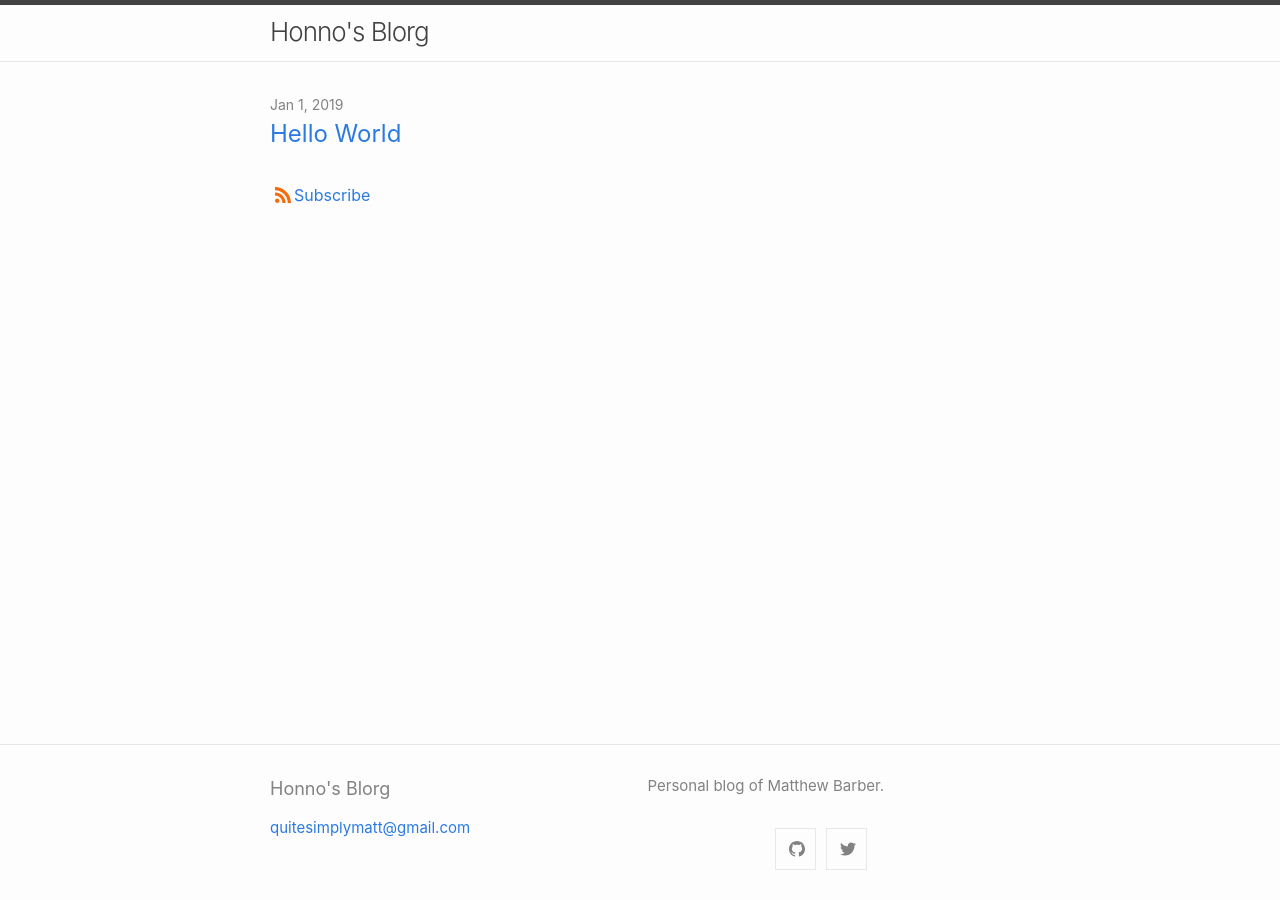
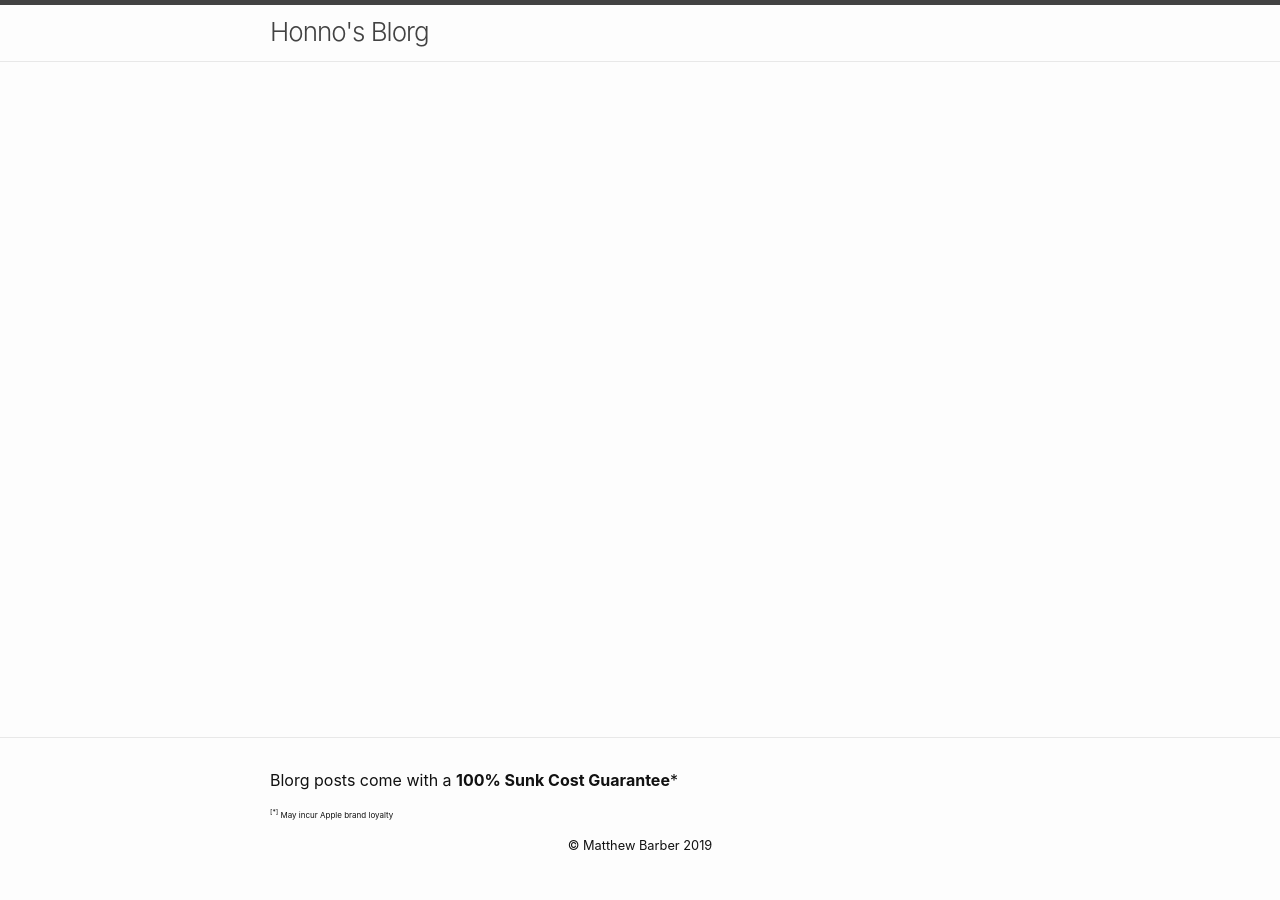
Before and after one commit to honno/gzip-quine, a Jekyll site: the page built from index.md, in a window 1280 px wide. Built offline with Jekyll 4.4.1, drawn with Linux system fonts in a browser that asks for light colours.

Commit message:
minima changes

```diff
--- a/_includes/footer.html
+++ b/_includes/footer.html
@@ -2,29 +2,10 @@
   <data class="u-url" href="{{ "/" | relative_url }}"></data>
 
   <div class="wrapper">
+      <p>Blorg posts come with a <strong>100% Sunk Cost Guarantee</strong>*</p>
+      <p style="font-size: .5rem"><sup>[*]</sup> May incur Apple brand loyalty</p>
 
-    <div class="footer-col-wrapper">
-      <div class="footer-col one-half">
-      <h2 class="footer-heading">{{ site.title | escape }}</h2>
-        <ul class="contact-list">
-          <li class="p-name">
-            {%- if site.author -%}
-              {{ site.author | escape }}
-            {%- endif -%}
-            </li>
-            {%- if site.email -%}
-            <li><a class="u-email" href="mailto:{{ site.email }}">{{ site.email }}</a></li>
-            {%- endif -%}
-        </ul>
-      </div>
-
-      <div class="footer-col one-half">
-        <p>{{- site.description | escape -}}</p>
-      </div>
-
-      <div class="social-links">
-        {%- include social.html -%}
-      </div>
+      <p align="center" style="font-size: .8rem">&copy; Matthew Barber {{ 'now' | date: "%Y" }}</p>
     </div>
 
   </div>
--- a/_includes/head.html
+++ b/_includes/head.html
@@ -3,7 +3,8 @@
   <meta http-equiv="X-UA-Compatible" content="IE=edge">
   <meta name="viewport" content="width=device-width, initial-scale=1">
   {%- seo -%}
-  <link rel="stylesheet" href="{{ "/assets/css/style.css" | relative_url }}">
+  <link rel="stylesheet" href="{{ "/assets/style.css" | relative_url }}">
+  <link rel="shortcut icon" href="/assets/favicon.png">
   {%- feed_meta -%}
   {%- if jekyll.environment == 'production' and site.google_analytics -%}
     {%- include google-analytics.html -%}
--- a/_includes/social.html
+++ /dev/null
@@ -1,18 +0,0 @@
-{%- assign social = site.minima.social_links -%}
-
-<ul class="social-media-list">
-  {%- if social.dribbble -%}<li><a href="https://dribbble.com/{{ social.dribbble | cgi_escape | escape }}" title="{{ social.dribbble | escape }}"><svg class="svg-icon grey"><use xlink:href="{{ '/assets/minima-social-icons.svg#dribbble' | relative_url }}"></use></svg></a></li>{%- endif -%}
-  {%- if social.facebook -%}<li><a href="https://www.facebook.com/{{ social.facebook | cgi_escape | escape }}" title="{{ social.facebook | escape }}"><svg class="svg-icon grey"><use xlink:href="{{ '/assets/minima-social-icons.svg#facebook' | relative_url }}"></use></svg></a></li>{%- endif -%}
-  {%- if social.flickr -%}<li><a href="https://www.flickr.com/photos/{{ social.flickr | cgi_escape | escape }}" title="{{ social.flickr | escape }}"><svg class="svg-icon grey"><use xlink:href="{{ '/assets/minima-social-icons.svg#flickr' | relative_url }}"></use></svg></a></li>{%- endif -%}
-  {%- if social.github -%}<li><a href="https://github.com/{{ social.github | cgi_escape | escape }}" title="{{ social.github | escape }}"><svg class="svg-icon grey"><use xlink:href="{{ '/assets/minima-social-icons.svg#github' | relative_url }}"></use></svg></a></li>{%- endif -%}
-  {%- if social.instagram -%}<li><a href="https://www.instagram.com/{{ social.instagram | cgi_escape | escape }}" title="{{ social.instagram | escape }}"><svg class="svg-icon grey"><use xlink:href="{{ '/assets/minima-social-icons.svg#instagram' | relative_url }}"></use></svg></a></li>{%- endif -%}
-  {%- if social.linkedin -%}<li><a href="https://www.linkedin.com/in/{{ social.linkedin | cgi_escape | escape }}" title="{{ social.linkedin | escape }}"><svg class="svg-icon grey"><use xlink:href="{{ '/assets/minima-social-icons.svg#linkedin' | relative_url }}"></use></svg></a></li>{%- endif -%}
-  {%- if social.pinterest -%}<li><a href="https://www.pinterest.com/{{ social.pinterest | cgi_escape | escape }}" title="{{ social.pinterest | escape }}"><svg class="svg-icon grey"><use xlink:href="{{ '/assets/minima-social-icons.svg#pinterest' | relative_url }}"></use></svg></a></li>{%- endif -%}
-  {%- for mst in social.mastodon -%}{%- if mst.username and mst.instance -%}<li><a rel="me" href="https://{{ mst.instance | cgi_escape | escape}}/@{{mst.username}}" title="{{ mst.username | escape }}"><svg class="svg-icon grey"><use xlink:href="{{ '/assets/minima-social-icons.svg#mastodon' | relative_url }}"></use></svg></a></li>{%- endif -%}{%- endfor -%}
-  {%- if social.twitter -%}<li><a href="https://twitter.com/{{ social.twitter | cgi_escape | escape }}" title="{{ social.twitter | escape }}"><svg class="svg-icon grey"><use xlink:href="{{ '/assets/minima-social-icons.svg#twitter' | relative_url }}"></use></svg></a></li>{%- endif -%}
-  {%- if social.youtube -%}<li><a href="https://www.youtube.com/{{ social.youtube | cgi_escape | escape }}" title="{{ social.youtube | escape }}"><svg class="svg-icon grey"><use xlink:href="{{ '/assets/minima-social-icons.svg#youtube' | relative_url }}"></use></svg></a></li>{%- endif -%}
-  {%- if social.youtube_channel -%}<li><a href="https://www.youtube.com/channel/{{ social.youtube_channel | cgi_escape | escape }}" title="{{ social.youtube_channel_name | escape | default: 'YouTube' }}"><svg class="svg-icon grey"><use xlink:href="{{ '/assets/minima-social-icons.svg#youtube' | relative_url }}"></use></svg></a></li>{%- endif -%}
-  {%- if social.telegram -%}<li><a href="https://t.me/{{ social.telegram | cgi_escape | escape }}" title="{{ social.telegram | escape }}"><svg class="svg-icon grey"><use xlink:href="{{ '/assets/minima-social-icons.svg#telegram' | relative_url }}"></use></svg></a></li>{%- endif -%}
-  {%- if social.microdotblog -%}<li><a rel="me" href="https://micro.blog/{{ social.microdotblog | cgi_escape | escape }}" title="{{ social.microdotblog | escape }}"><svg class="svg-icon grey"><use xlink:href="{{ '/assets/minima-social-icons.svg#microdotblog' | relative_url }}"></use></svg></a></li>{%- endif -%}
-  {%- if social.rss -%}<li><a href="{{ 'feed.xml' | relative_url }}" title="{{ social.rss | escape }}"><svg class="svg-icon grey"><use xlink:href="{{ '/assets/minima-social-icons.svg#rss' | relative_url }}"></use></svg></a></li>{%- endif -%}
-</ul>
--- a/_layouts/home.html
+++ b/_layouts/home.html
@@ -26,12 +26,6 @@ layout: default
       </li>
       {%- endfor -%}
     </ul>
-
-    <p class="feed-subscribe">
-      <a href="{{ 'feed.xml' | relative_url }}">
-        <svg class="svg-icon orange"><use xlink:href="{{ 'assets/minima-social-icons.svg#rss' | relative_url }}"></use></svg><span>Subscribe</span>
-      </a>
-    </p>
   {%- endif -%}
 
 </div>
--- a/_posts/2019-01-01-hello-world.md
+++ /dev/null
@@ -1,6 +0,0 @@
----
-layout: post
-title: Hello World
----
-
-Hello there.
```
Also changed, not shown: assets/favicon.png (added), assets/minima-social-icons.svg (deleted), assets/style.scss (renamed from assets/css/style.scss).
